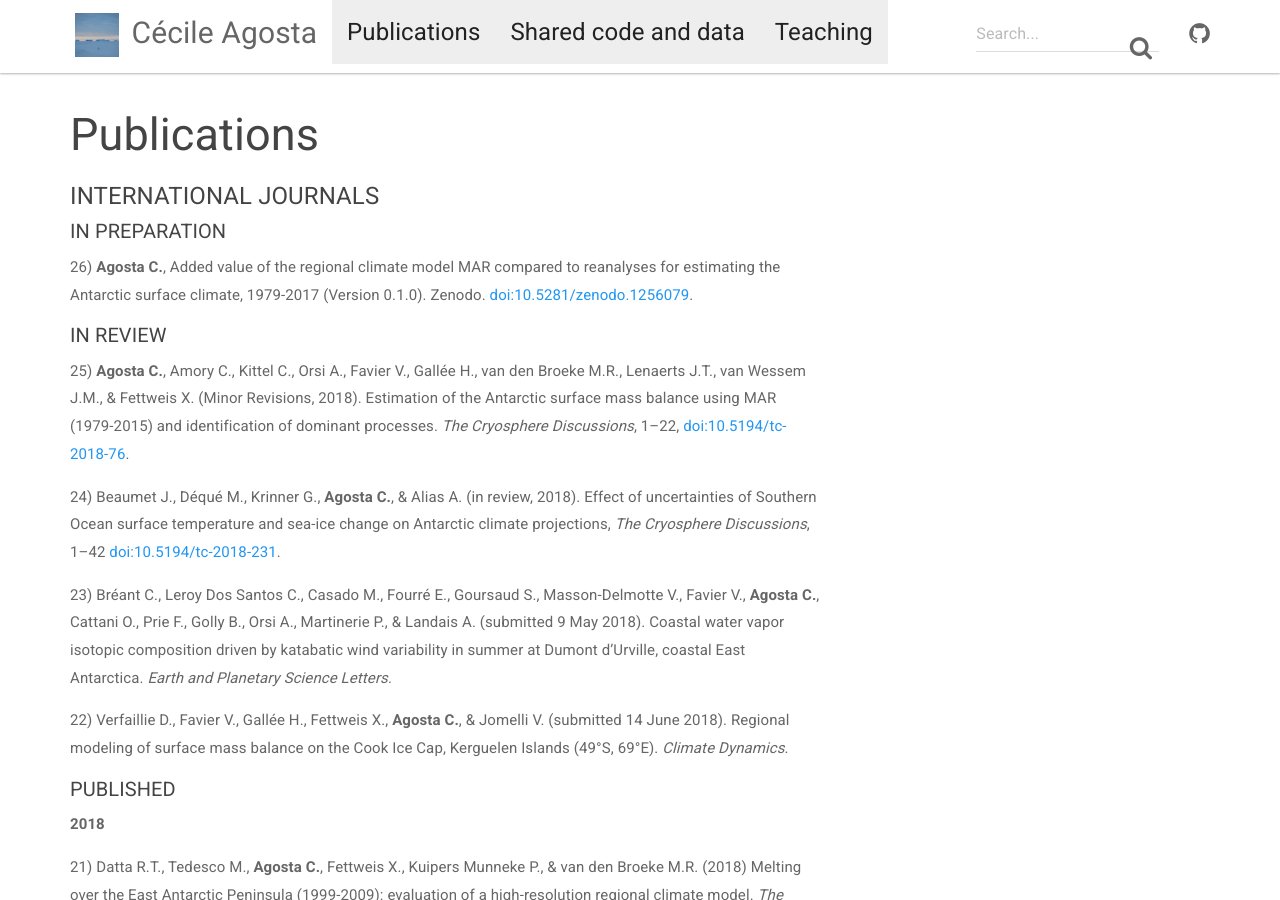
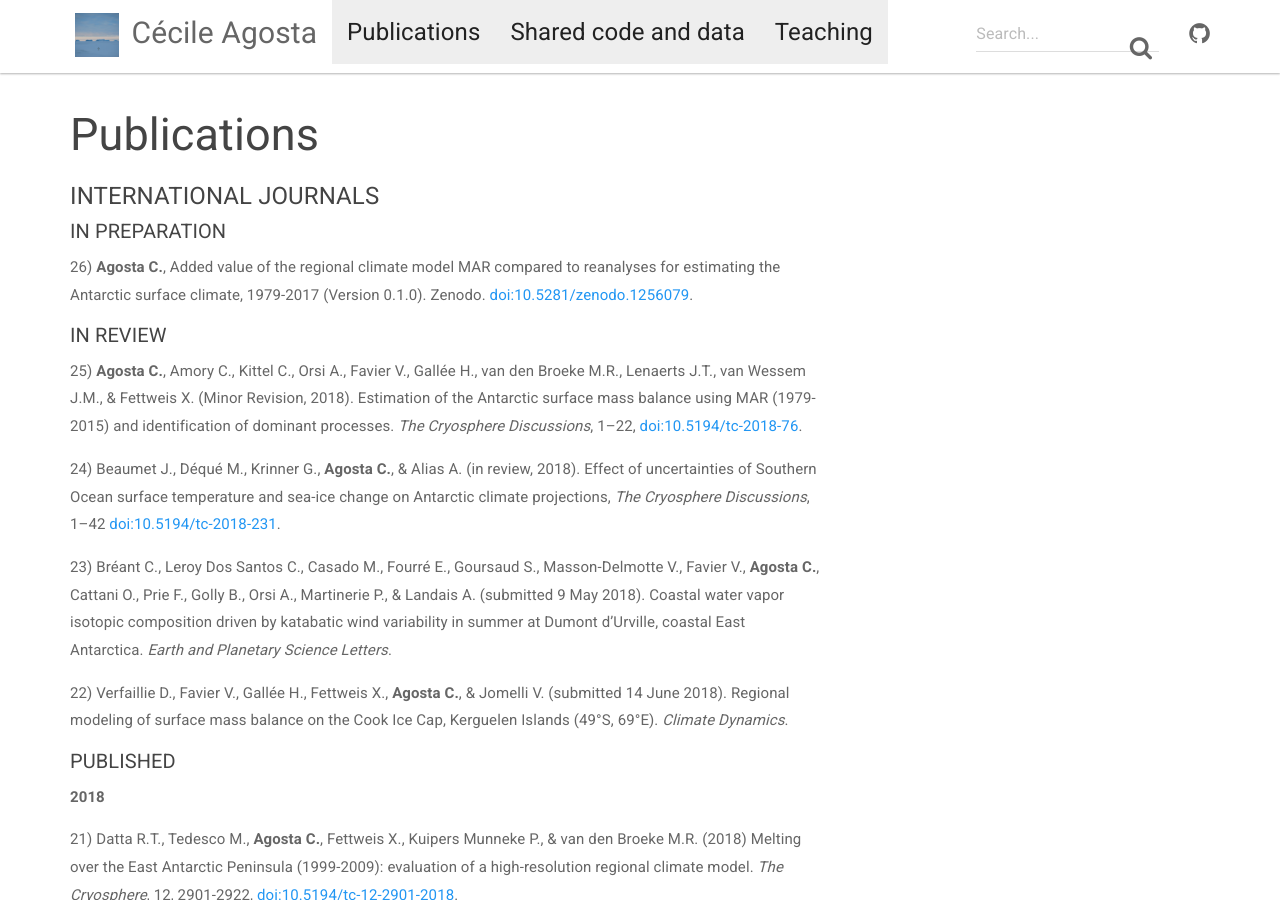
Before and after one commit to cecileagosta/cecileagosta.github.io, a Jekyll site: the page built from _docs/publications.md, in a window 1280 px wide and 900 px high. Built offline with Jekyll 4.4.1, drawn with Linux system fonts in a browser that asks for light colours; nearby versions of some CDN libraries.

Commit message:
other small change

```diff
--- a/_docs/publications.md
+++ b/_docs/publications.md
@@ -9,7 +9,7 @@ permalink: /publications/
 
 ##### IN REVIEW
 
-25) **Agosta C.**, Amory C., Kittel C., Orsi A., Favier V., Gallée H., van den Broeke M.R., Lenaerts J.T., van Wessem J.M., & Fettweis X. (Minor Revisions, 2018). Estimation of the Antarctic surface mass balance using MAR (1979-2015) and identification of dominant processes. *The Cryosphere Discussions*, 1–22, [doi:10.5194/tc-2018-76](https://doi.org/10.5194/tc-2018-76).
+25) **Agosta C.**, Amory C., Kittel C., Orsi A., Favier V., Gallée H., van den Broeke M.R., Lenaerts J.T., van Wessem J.M., & Fettweis X. (Minor Revision, 2018). Estimation of the Antarctic surface mass balance using MAR (1979-2015) and identification of dominant processes. *The Cryosphere Discussions*, 1–22, [doi:10.5194/tc-2018-76](https://doi.org/10.5194/tc-2018-76).
 
 24) Beaumet J., Déqué M., Krinner G., **Agosta C.**, & Alias A. (in review, 2018). Effect of uncertainties of Southern Ocean surface temperature and sea-ice change on Antarctic climate projections, *The Cryosphere Discussions*, 1–42 [doi:10.5194/tc-2018-231](https://doi.org/10.5194/tc-2018-231).
 
```
